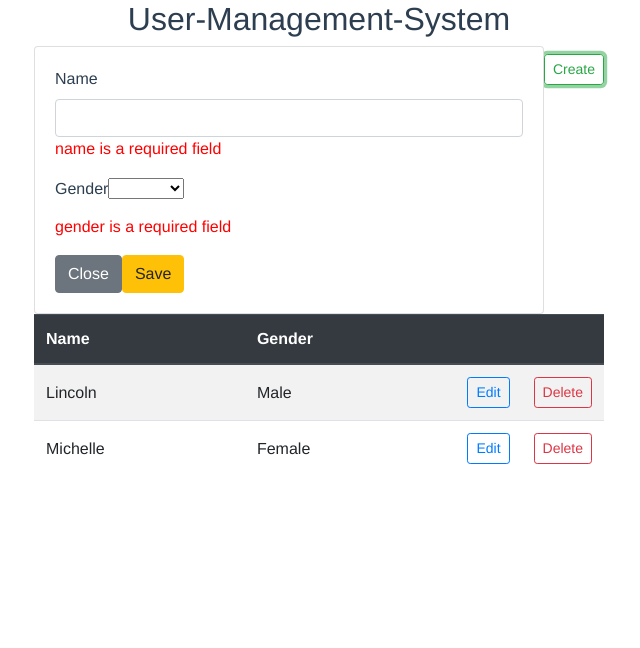
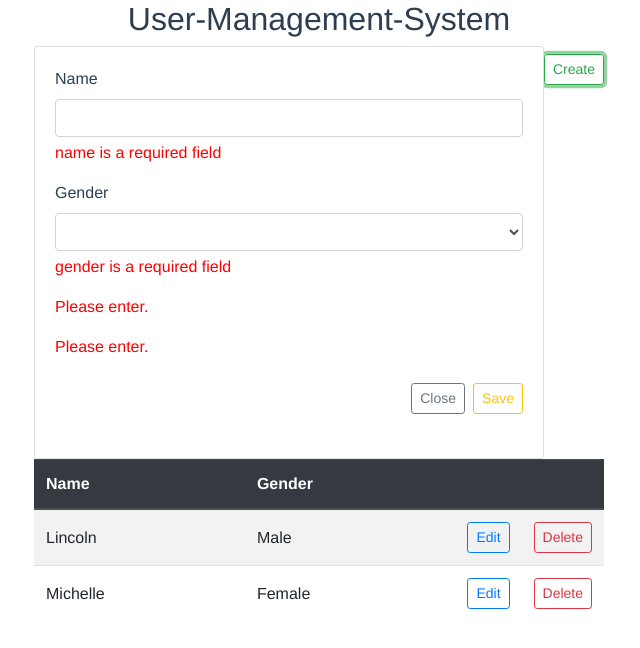
Before and after one commit to ueharario/user-management-system, a Vue app: page / in a window 1280 px wide. Both pictures are taken after a click on the button "Create". Shown: the top 648 px of the page, without its empty margins (321-961 px from the left). Built offline with nearby package versions, Linux system fonts and the light colour scheme.

Commit message:
レイアウト修正中

```diff
--- a/src/components/UserForm.vue
+++ b/src/components/UserForm.vue
@@ -4,25 +4,27 @@
             <div class="card-text">
                 <form @submit="save">
                     <div class="form-group">
-                    <label>{{ TITLE.name }}</label>
+                        <label class="form-label">{{ TITLE.name }}</label>
                         <input type="text" class="form-control" v-model="name" required>
-                    <p class="error">{{ errors.name }}</p>
+                        <p class="error form-text">{{ errors.name }}</p>
                     </div>
                     <div class="form-group">
-                    <label>{{ TITLE.gender }}</label>
-                    <select class="form-group" v-model="gender" required>
+                        <label class="form-label">{{ TITLE.gender }}</label>
+                        <select class="form-control" v-model="gender" required>
                             <option v-for="column in GENDER_ARRAY" v-bind:key="column.id" :value="column.id">
                                 {{ column.label }}
                             </option>
                         </select>
-                    <p class="error">{{ errors.gender }}</p>
-                    <input v-if="isMale" type="text" placeholder="MaleMessage" v-model="maleMessage" required>
-                    <p class="error">{{ errors.male }}</p>
-                    <input v-if="isFemale" type="text" placeholder="FemaleMessage" v-model="femaleMessage" required>
-                    <p class="error">{{ errors.female }}</p>
+                        <p class="error form-text">{{ errors.gender }}</p>
+                        <input class="form-control" v-if="isMale" type="text" placeholder="MaleMessage" v-model="maleMessage" required>
+                        <p class="error form-text">{{ errors.maleMessage }}</p>
+                        <input class="form-control" v-if="isFemale" type="text" placeholder="FemaleMessage" v-model="femaleMessage" required>
+                        <p class="error form-text">{{ errors.femaleMessage }}</p>
                     </div>
-                <button class="btn btn-secondary" @click="close">{{ TITLE.close }}</button>
-                <button class="btn btn-warning" type="submit">{{ TITLE.save }}</button>
+                    <div class="form-group float-right">
+                        <button class="btn btn-outline-secondary btn-sm my-2 mr-2" @click="close">{{ TITLE.close }}</button>
+                        <button class="btn btn-outline-warning btn-sm my-2" type="submit">{{ TITLE.save }}</button>
+                    </div>
                 </form>
             </div>
         </div>
```
Lines whose indentation alone changed are shown as unchanged.
